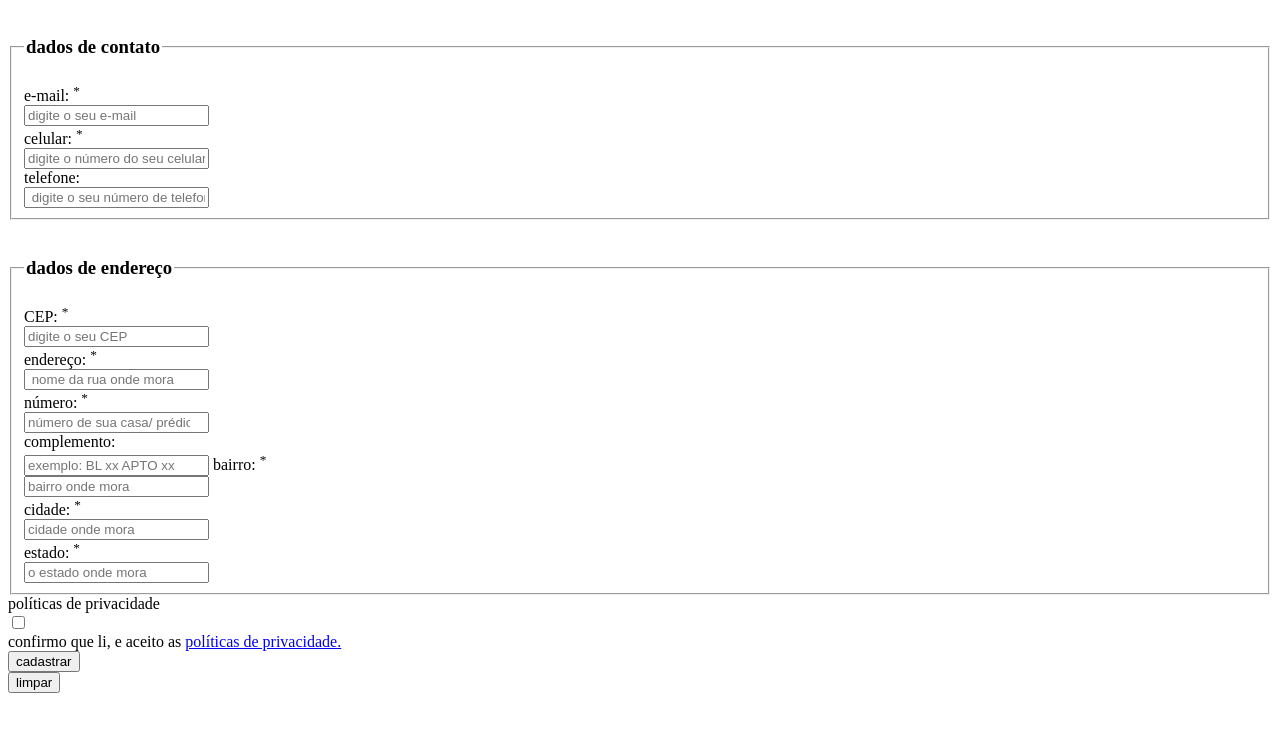
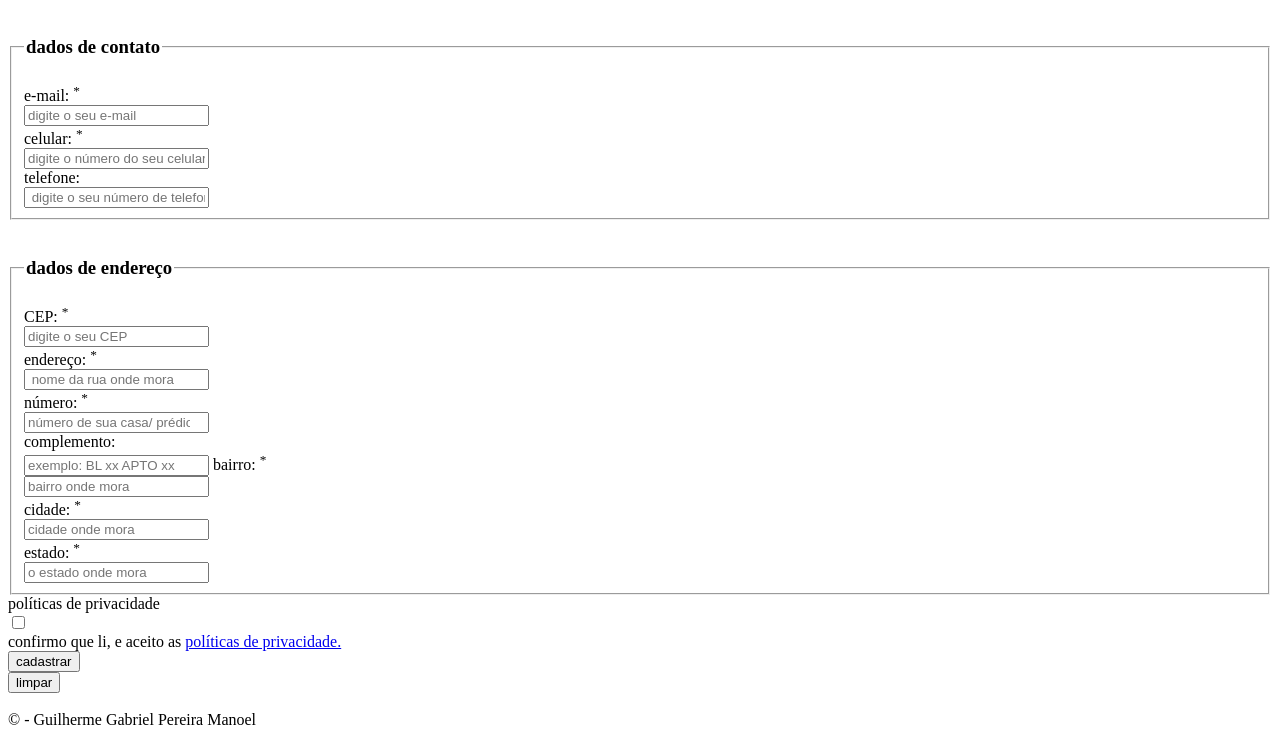
Before and after one commit to guiper43/cadastro-pessoal-EAp-, a plain HTML site: page index.html in a window 1280 px wide. Shown: the part 675-1412 px from the top of the page. Before the commit the page ends 1376 px from the top, so only its background shows below. Drawn offline with Linux system fonts and the light colour scheme.

Commit message:
copiright adicionado

```diff
--- a/index.html
+++ b/index.html
@@ -76,6 +76,10 @@
 
             </form>
         </main>
+<br>
+<footer>
+&#169; - Guilherme Gabriel Pereira Manoel
+</footer>
     </body>
 <script src="js/mascara.js"> </script>
 <script src="js/validar.js"> </script>
```
